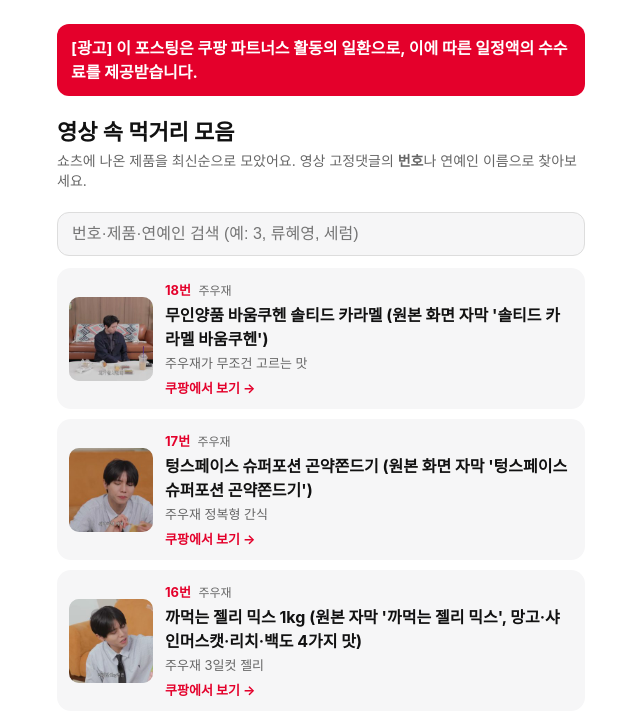
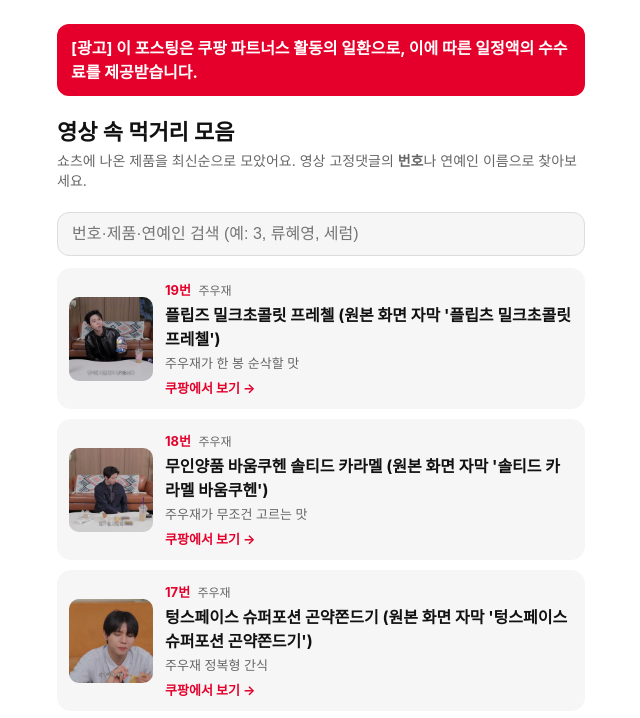
Before and after one commit to SHOPPERYT/SHOPPERYT.github.io, a plain HTML site: page food/index.html in a window 1280 px wide. Shown: the top 718 px of the page, without its empty margins (319-959 px from the left). Drawn offline with Linux system fonts and the light colour scheme.

Commit message:
링크 페이지 갱신 2026-11-24 06:36

```diff
--- a/food/index.html
+++ b/food/index.html
@@ -24,6 +24,15 @@ h1{font-size:22px;margin:0 0 4px}.lead{color:var(--muted);font-size:14px;margin:
 <p class="lead">쇼츠에 나온 제품을 최신순으로 모았어요. 영상 고정댓글의 <b>번호</b>나 연예인 이름으로 찾아보세요.</p>
 <div class="search"><input id="q" type="search" placeholder="번호·제품·연예인 검색 (예: 3, 류혜영, 세럼)" autocomplete="off"></div>
 <div id="list">
+<a class="card" id="p19" href="https://link.coupang.com/a/iVl4tMIZOu" target="_blank" rel="sponsored noopener" data-k="19 플립즈 밀크초콜릿 프레첼 (원본 화면 자막 &#x27;플립츠 밀크초콜릿 프레첼&#x27;) 주우재 주우재가 한 봉 순삭할 맛">
+  <img src="img/19.jpg" alt="" loading="lazy">
+  <div class="txt">
+    <div class="meta"><b class="no">19번</b> 주우재</div>
+    <div class="product">플립즈 밀크초콜릿 프레첼 (원본 화면 자막 &#x27;플립츠 밀크초콜릿 프레첼&#x27;)</div>
+    <div class="sub">주우재가 한 봉 순삭할 맛</div>
+    <div class="go">쿠팡에서 보기 →</div>
+  </div>
+</a>
 <a class="card" id="p18" href="https://link.coupang.com/a/iTICnYyzKK" target="_blank" rel="sponsored noopener" data-k="18 무인양품 바움쿠헨 솔티드 카라멜 (원본 화면 자막 &#x27;솔티드 카라멜 바움쿠헨&#x27;) 주우재 주우재가 무조건 고르는 맛">
   <img src="img/18.jpg" alt="" loading="lazy">
   <div class="txt">
@@ -242,7 +251,7 @@ h1{font-size:22px;margin:0 0 4px}.lead{color:var(--muted);font-size:14px;margin:
 </a>
 </div>
 <p class="empty" id="none" hidden>찾는 제품이 없어요.</p>
-<p class="updated">업데이트 2026-11-23 06:57</p>
+<p class="updated">업데이트 2026-11-24 06:36</p>
 </main>
 <script>
 const q=document.getElementById('q'),cards=[...document.querySelectorAll('.card')],none=document.getElementById('none');
```
Also changed, not shown: food/img/19.jpg (added).
